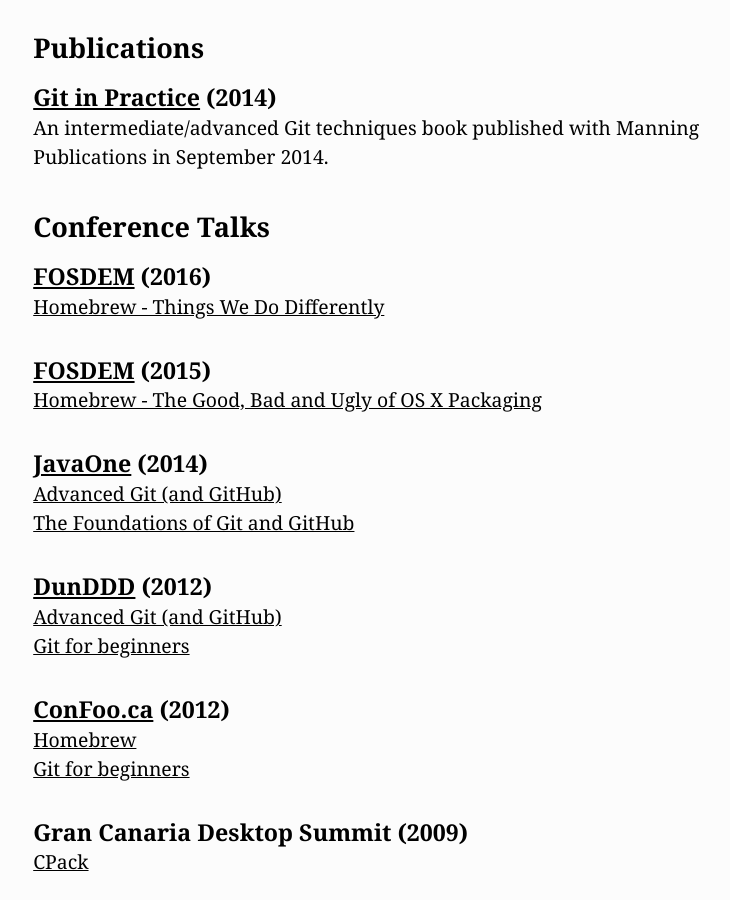
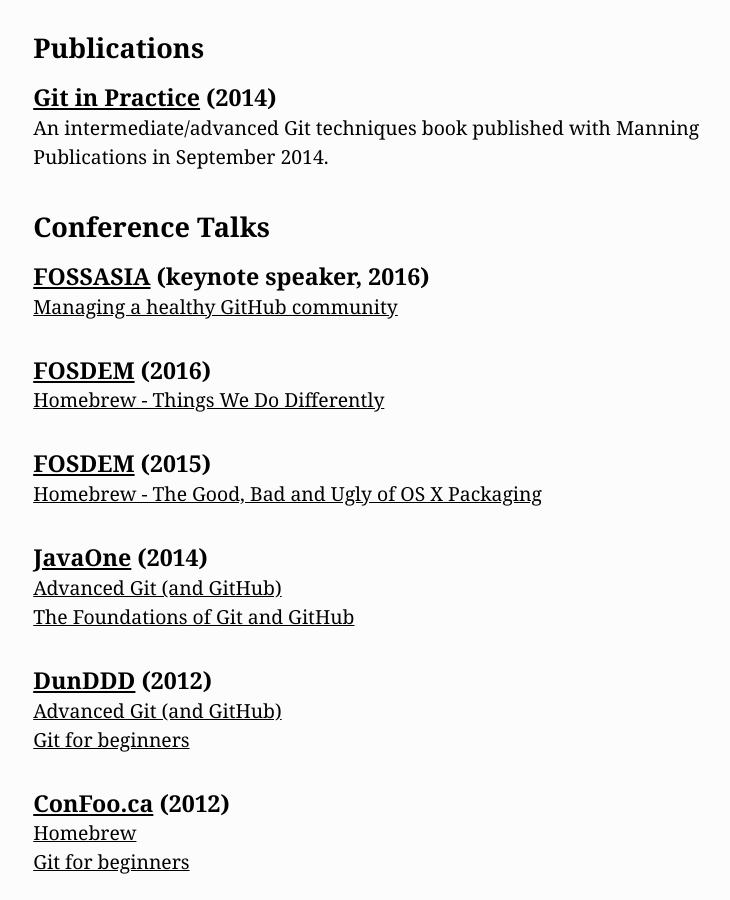
Before and after one commit to MikeMcQuaid/mikemcquaid.com, a Jekyll site: the page built from cv.markdown, in a window 1280 px wide and 900 px high, scrolled down 1257 px. Shown: the whole window, without its empty margins (268-998 px from the left). Built offline with Jekyll 4.4.1, drawn with Linux system fonts in a browser that asks for light colours.

Commit message:
Add FOSSASIA talk.

```diff
--- a/cv.markdown
+++ b/cv.markdown
@@ -38,6 +38,9 @@
 An intermediate/advanced Git techniques book published with Manning Publications in September 2014.
 
 ### Conference Talks
+
+#### [FOSSASIA](http://2016.fossasia.org) (keynote speaker, 2016)
+* [Managing a healthy GitHub community](https://speakerdeck.com/mikemcquaid/managing-a-healthy-github-community)
 
 #### [FOSDEM](https://fosdem.org) (2016)
 * [Homebrew - Things We Do Differently](https://speakerdeck.com/mikemcquaid/homebrew-things-we-do-differently)
--- a/talks.markdown
+++ b/talks.markdown
@@ -3,6 +3,11 @@
 layout: page
 ---
 <noscript>**Please enable JavaScript to view slides.**</noscript>
+
+### Managing a healthy GitHub community
+Managing an open-source community is easy when your project is small but grows harder the larger your project becomes. Learn how to grow your project’s community and ensure that it remains a healthy, happy and fun place. Presented at [FOSSASIA](http://2016.fossasia.org) in 2016.
+
+<script async class="speakerdeck-embed" data-id="faba8ee511904614885388c81a33b0a4" data-ratio="1.77777777777778" src="//speakerdeck.com/assets/embed.js"></script>
 
 ### Homebrew - Things We Do Differently
 Some of the things that Homebrew does well, badly and the special challenges that OS X packagers need to deal with. Presented at [FOSDEM](https://fosdem.org) in 2016.
```
